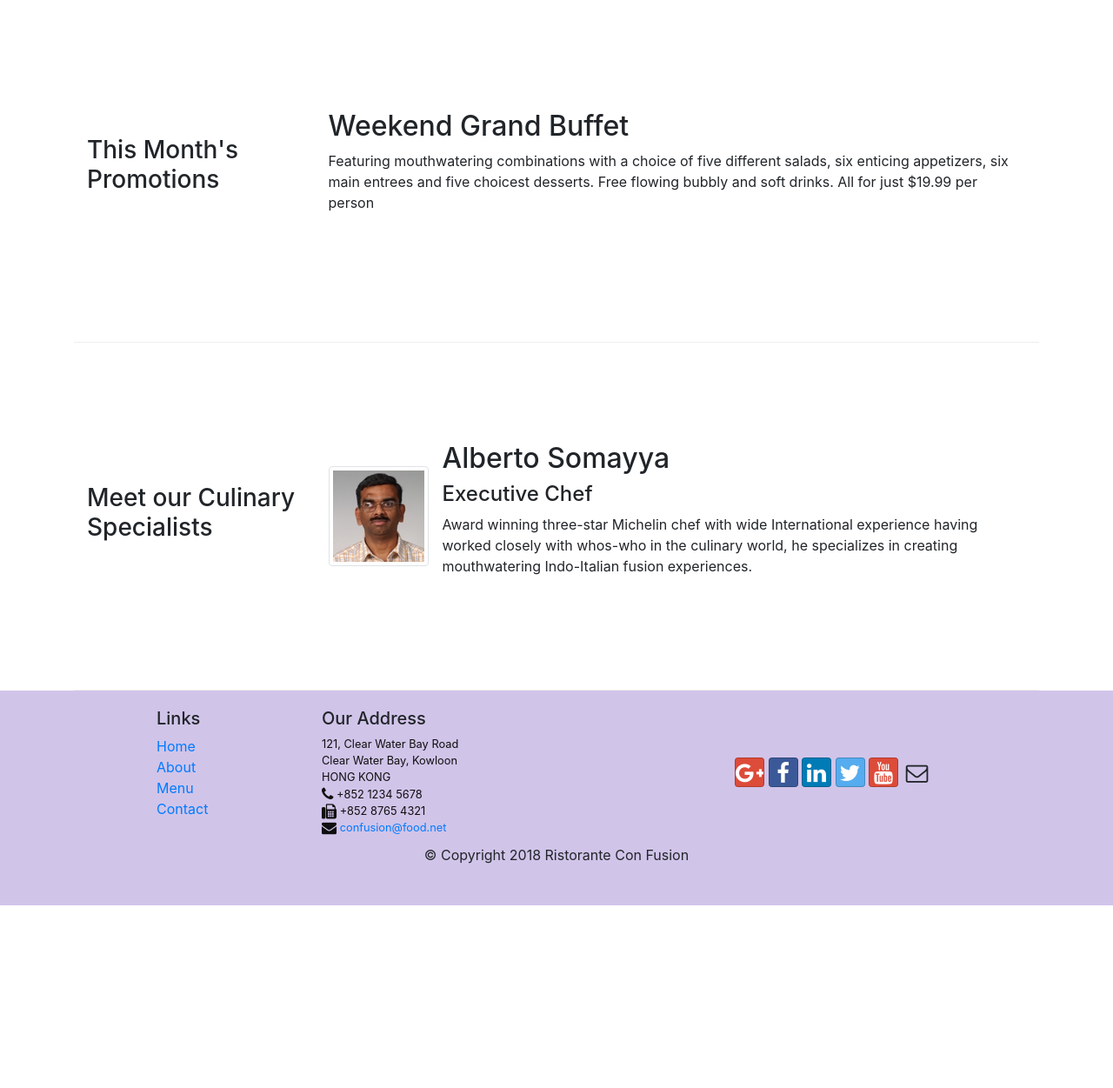
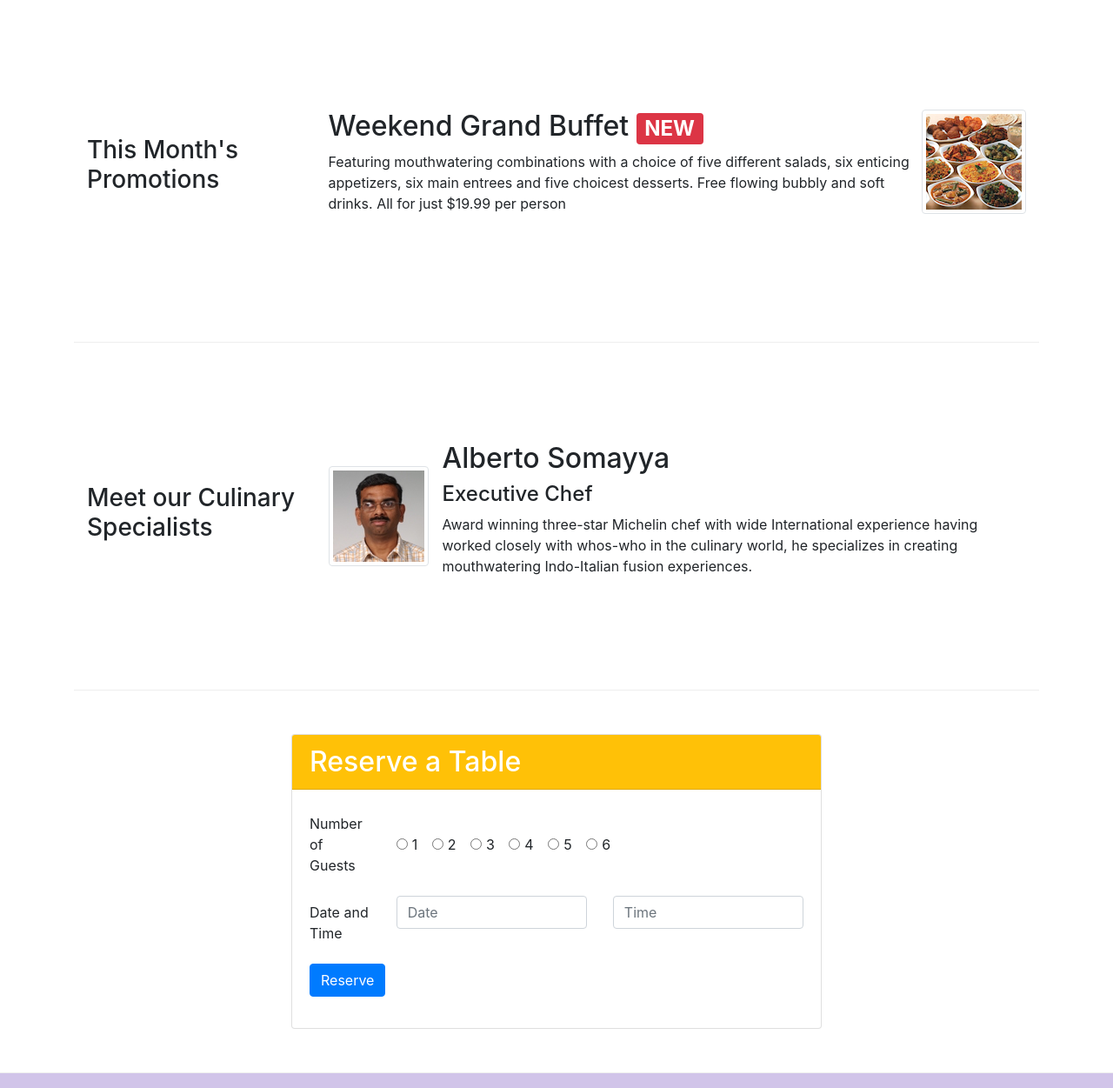
Before and after one commit to Deek9399/Bootstrap, a website: page index.html in a window 1280 px wide. Shown: the part 740-1991 px from the top of the page at 87% size. Before the commit the page ends 1781 px from the top, so only its background shows below. Drawn offline with nearby package versions, Linux system fonts and the light colour scheme.

Commit message:
finished assignment 2

```diff
--- a/index.html
+++ b/index.html
@@ -82,6 +82,13 @@
           <div class="col-12 col-sm align-self-center">
             <img src="images/img/logo.png" alt="logo" class="img-fluid" />
           </div>
+          <div class="col-12 col-sm-3 align-self-center">
+            <button type="button" class="btn bg-warning text-black">
+              <a class="btn btn-warning" href="#reserve" role="button"
+                >Reserve Table</a
+              >
+            </button>
+          </div>
         </div>
       </div>
     </header>
@@ -118,13 +125,24 @@
           <h3>This Month's Promotions</h3>
         </div>
         <div class="col col-sm col-md">
-          <h2>Weekend Grand Buffet</h2>
-          <p>
-            Featuring mouthwatering combinations with a choice of five different
-            salads, six enticing appetizers, six main entrees and five choicest
-            desserts. Free flowing bubbly and soft drinks. All for just $19.99
-            per person
-          </p>
+          <div class="media">
+            <div class="media-body">
+              <h2 class="mt-0">
+                Weekend Grand Buffet <span class="badge badge-danger">NEW</span>
+              </h2>
+              <p class="d-none d-sm-block">
+                Featuring mouthwatering combinations with a choice of five
+                different salads, six enticing appetizers, six main entrees and
+                five choicest desserts. Free flowing bubbly and soft drinks. All
+                for just $19.99 per person
+              </p>
+            </div>
+            <img
+              class="d-flex img-thumbnail float-right"
+              src="images/img/buffet.png"
+              alt="buffet"
+            />
+          </div>
         </div>
       </div>
 
@@ -149,6 +167,90 @@
                 fusion experiences.
               </p>
             </div>
+          </div>
+        </div>
+      </div>
+    </div>
+    <div class="row row-content align items align-items-center">
+      <div class="col-12 col-sm-6 mx-auto">
+        <div class="card" style="width: auto;" id="reserve">
+          <h2 class="card-header bg-warning text-white">
+            Reserve a Table
+          </h2>
+          <div class="card-body">
+            <form>
+              <div class="form-group row">
+                <label
+                  for="guest"
+
+                  class="col-12 col-md-2 col-form-label"
+                  >Number of Guests</label
+                >
+                <div class="col-12 col-md-10 align-self-center">
+                  <div class="form-check-inline">
+                    <label class="form-check-label">
+                      <input type="radio" class="form-check-input" name="gradio">1
+                    </label>
+                  </div>
+                  <div class="form-check-inline">
+                    <label class="form-check-label">
+                      <input type="radio" class="form-check-input" name="gradio">2
+                    </label>
+                  </div>
+                  <div class="form-check-inline">
+                    <label class="form-check-label">
+                      <input type="radio" class="form-check-input" name="gradio">3
+                    </label>
+                  </div>
+                  <div class="form-check-inline">
+                    <label class="form-check-label">
+                      <input type="radio" class="form-check-input" name="gradio">4
+                    </label>
+                  </div>
+                  <div class="form-check-inline">
+                    <label class="form-check-label">
+                      <input type="radio" class="form-check-input" name="gradio">5
+                    </label>
+                  </div>
+                  <div class="form-check-inline">
+                    <label class="form-check-label">
+                      <input type="radio" class="form-check-input" name="gradio">6
+                    </label>
+                  </div>
+                </div>
+              </div>
+              <div class="form-group row align-self-center">
+                <label
+                  for="Date"
+                  class="col-12 col-md-2 col-form-label"
+                  >Date and Time</label>
+
+                  <div class="col-12 col-md-5 ">
+                  <input
+                  type="text"
+                  class="form-control"
+                  name="date"
+                  placeholder="Date"/>
+                  </div>
+                  <div class ="col-12 col-md-5 " >
+                <input
+                  type="text"
+                  class="form-control"
+                  id="time"
+                  name="time"
+                  placeholder="Time"
+                />
+                </div>
+                </div>
+                <div class="form-group row">
+                  <div class=" col-12">
+                    <button type="submit" class="btn btn-primary">
+                      Reserve
+                    </button>
+                  </div>
+                </div>
+              </div>
+              </form>
           </div>
         </div>
       </div>
```
